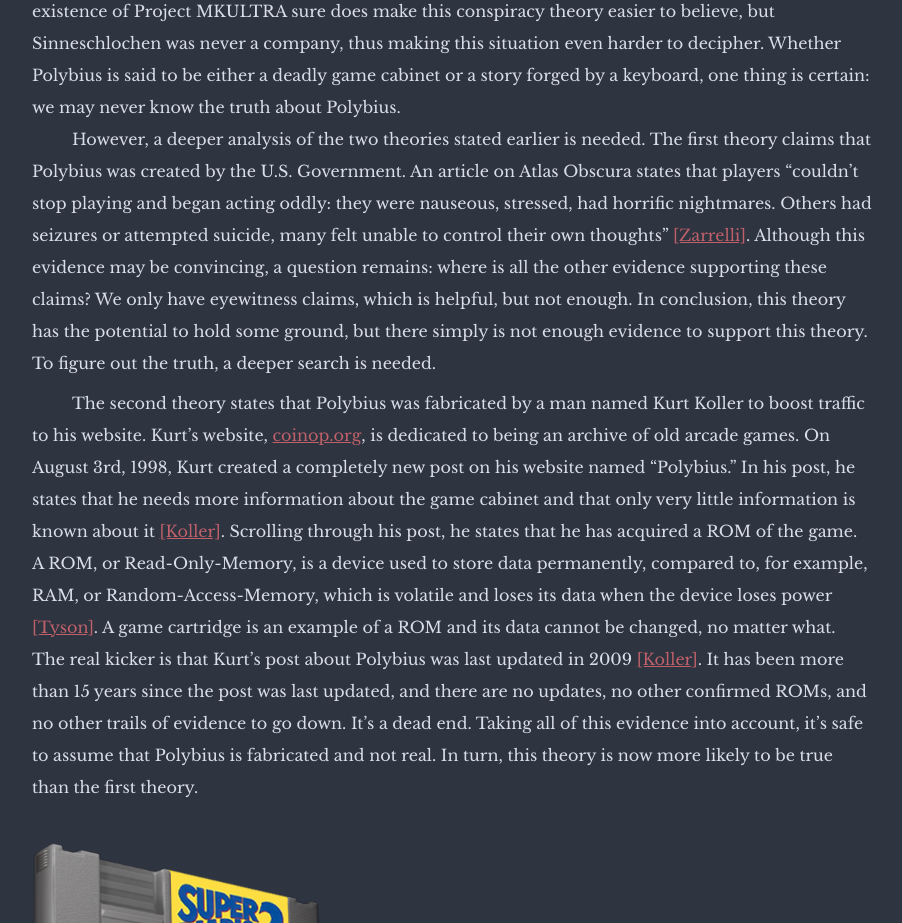
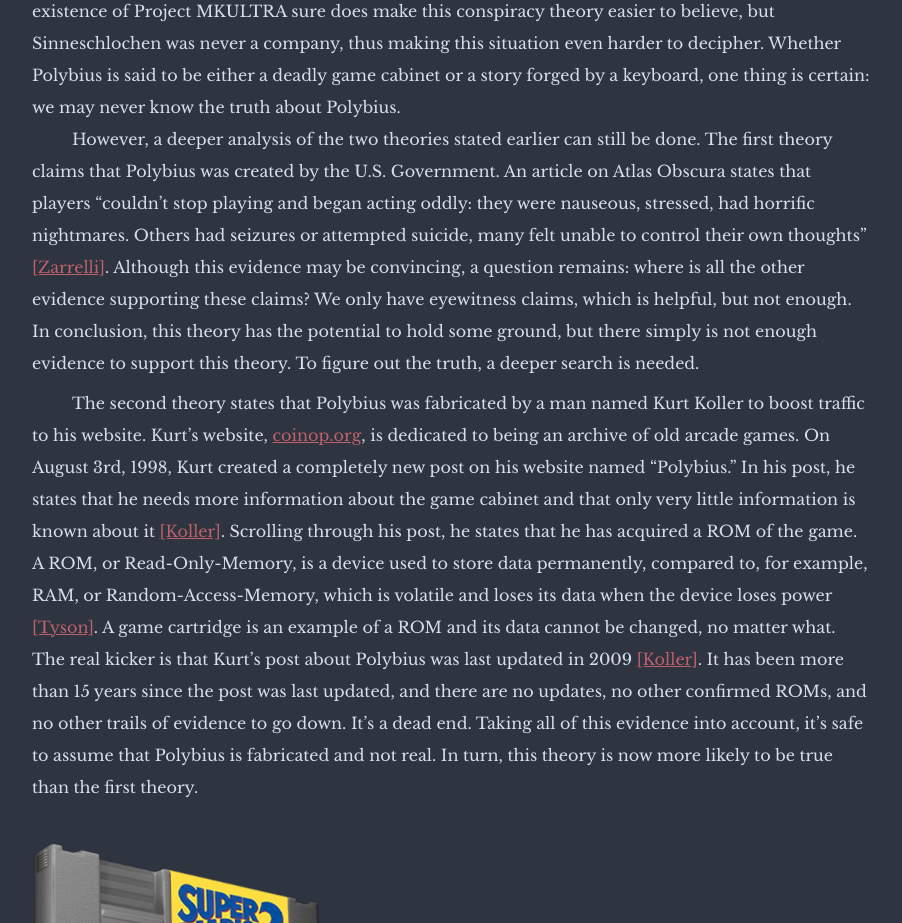
Before and after one commit to lukemurdock/lukemurdock.github.io, a plain HTML site: page blog/polybius.html in a window 1280 px wide. Shown: the part 3900-4823 px from the top of the page, without its empty margins (8-910 px from the left). Drawn offline with nearby package versions, Linux system fonts and the light colour scheme.

Commit message:
polybius blog final tweak

```diff
--- a/blog/polybius.html
+++ b/blog/polybius.html
@@ -117,7 +117,7 @@
                     certain: we may never know the truth about Polybius.
                 </p>
                 <p class="paragraph">
-                    However, a deeper analysis of the two theories stated earlier is needed. The first theory claims that Polybius was created by the U.S. Government.
+                    However, a deeper analysis of the two theories stated earlier can still be done. The first theory claims that Polybius was created by the U.S. Government.
                     An article on Atlas Obscura states that players “couldn’t stop playing and began acting
                     oddly: they were nauseous, stressed, had horrific nightmares. Others had seizures or
                     attempted suicide, many felt unable to control their own thoughts”
```
